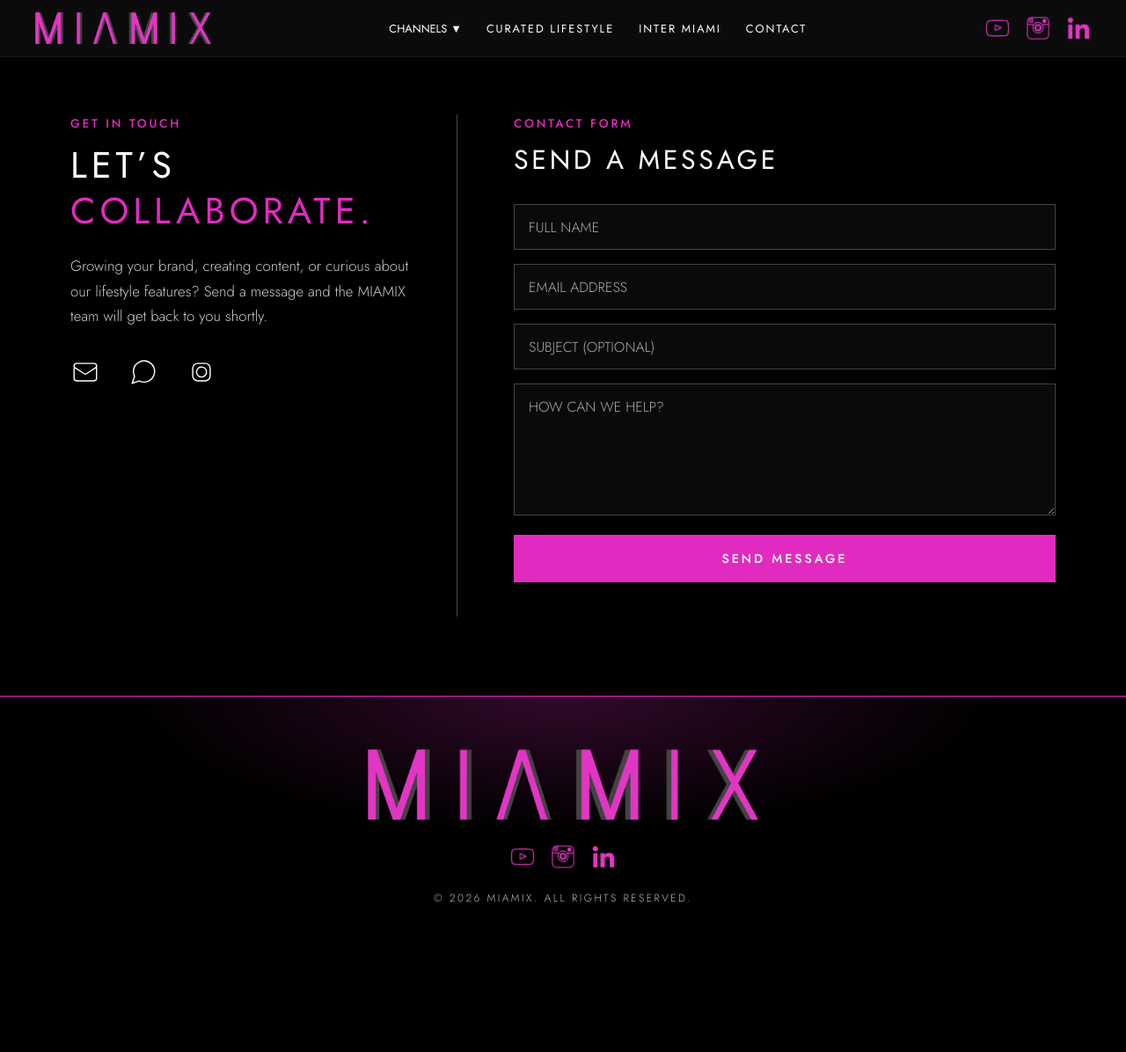
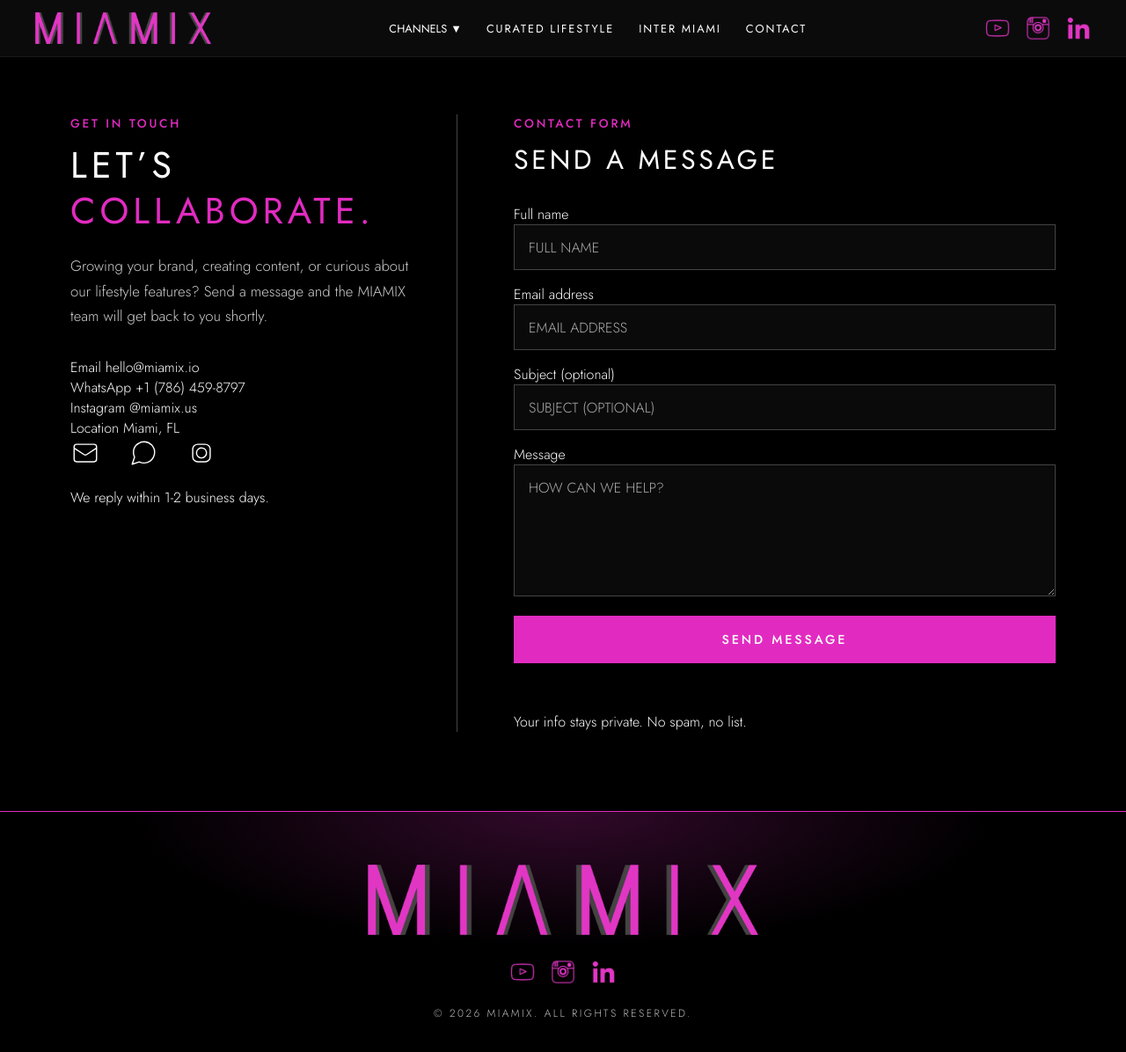
Before and after one commit to MIAMIX-io/MIAMIX.VIP-Site, a Jekyll site: the page built from contact.html, in a window 1280 px wide and 1221 px high. Shown: the top 1196 px of the window at 88% size. Built offline with Jekyll 4.4.1, drawn with Linux system fonts in a browser that asks for light colours.

Commit message:
Add contact details and update contact form structure

```diff
--- a/contact.html
+++ b/contact.html
@@ -27,6 +27,25 @@
             <h1>Let&rsquo;s <span>collaborate.</span></h1>
             <p class="contact-copy">Growing your brand, creating content, or curious about our lifestyle features? Send a message and the MIAMIX team will get back to you shortly.</p>
 
+            <div class="contact-details">
+                <div class="contact-detail-row">
+                    <span class="contact-detail-label">Email</span>
+                    <a href="mailto:hello@miamix.io">hello@miamix.io</a>
+                </div>
+                <div class="contact-detail-row">
+                    <span class="contact-detail-label">WhatsApp</span>
+                    <a href="https://wa.me/17864598797" target="_blank" rel="noopener noreferrer">+1 (786) 459-8797</a>
+                </div>
+                <div class="contact-detail-row">
+                    <span class="contact-detail-label">Instagram</span>
+                    <a href="https://www.instagram.com/miamix.us/" target="_blank" rel="noopener noreferrer">@miamix.us</a>
+                </div>
+                <div class="contact-detail-row">
+                    <span class="contact-detail-label">Location</span>
+                    <span>Miami, FL</span>
+                </div>
+            </div>
+
             <div class="contact-icons">
                 <a href="mailto:hello@miamix.io" aria-label="Email MIAMIX">
                     <svg fill="none" stroke="currentColor" stroke-width="1" viewBox="0 0 24 24" aria-hidden="true"><path stroke-linecap="round" stroke-linejoin="round" d="M3 8l7.89 5.26a2 2 0 002.22 0L21 8M5 19h14a2 2 0 002-2V7a2 2 0 00-2-2H5a2 2 0 00-2 2v10a2 2 0 002 2z"/></svg>
@@ -38,6 +57,8 @@
                     <svg fill="none" stroke="currentColor" stroke-width="1" viewBox="0 0 24 24" aria-hidden="true"><rect width="14" height="14" x="5" y="5" rx="4"/><path stroke-linecap="round" stroke-linejoin="round" d="M16 11.37A4 4 0 1 1 12.63 8 4 4 0 0 1 16 11.37z"/><line x1="17.5" x2="17.51" y1="6.5" y2="6.5"/></svg>
                 </a>
             </div>
+
+            <p class="contact-note">We reply within 1-2 business days.</p>
         </section>
 
         <!-- RIGHT: form -->
@@ -46,13 +67,26 @@
             <h2>Send a message</h2>
 
             <form class="contact-form" id="contact-form" name="submit-to-google-sheet">
-                <input type="text" name="name" placeholder="FULL NAME" autocomplete="name" aria-label="Full name" required>
-                <input type="email" name="email" placeholder="EMAIL ADDRESS" autocomplete="email" inputmode="email" aria-label="Email address" required>
-                <input type="text" name="subject" placeholder="SUBJECT (OPTIONAL)" aria-label="Subject">
-                <textarea name="message" rows="5" placeholder="HOW CAN WE HELP?" aria-label="Message" required></textarea>
+                <div class="field">
+                    <label for="cf-name">Full name</label>
+                    <input id="cf-name" type="text" name="name" placeholder="FULL NAME" autocomplete="name" aria-label="Full name" required>
+                </div>
+                <div class="field">
+                    <label for="cf-email">Email address</label>
+                    <input id="cf-email" type="email" name="email" placeholder="EMAIL ADDRESS" autocomplete="email" inputmode="email" aria-label="Email address" required>
+                </div>
+                <div class="field">
+                    <label for="cf-subject">Subject <span class="optional">(optional)</span></label>
+                    <input id="cf-subject" type="text" name="subject" placeholder="SUBJECT (OPTIONAL)" aria-label="Subject">
+                </div>
+                <div class="field">
+                    <label for="cf-message">Message</label>
+                    <textarea id="cf-message" name="message" rows="5" placeholder="HOW CAN WE HELP?" aria-label="Message" required></textarea>
+                </div>
                 <input type="text" name="website" class="hp" tabindex="-1" autocomplete="off" aria-hidden="true">
                 <button type="submit" class="contact-submit" id="contact-btn">Send message</button>
                 <p class="contact-status" id="contact-status" role="status" aria-live="polite"></p>
+                <p class="contact-small">Your info stays private. No spam, no list.</p>
             </form>
         </section>
 
```
